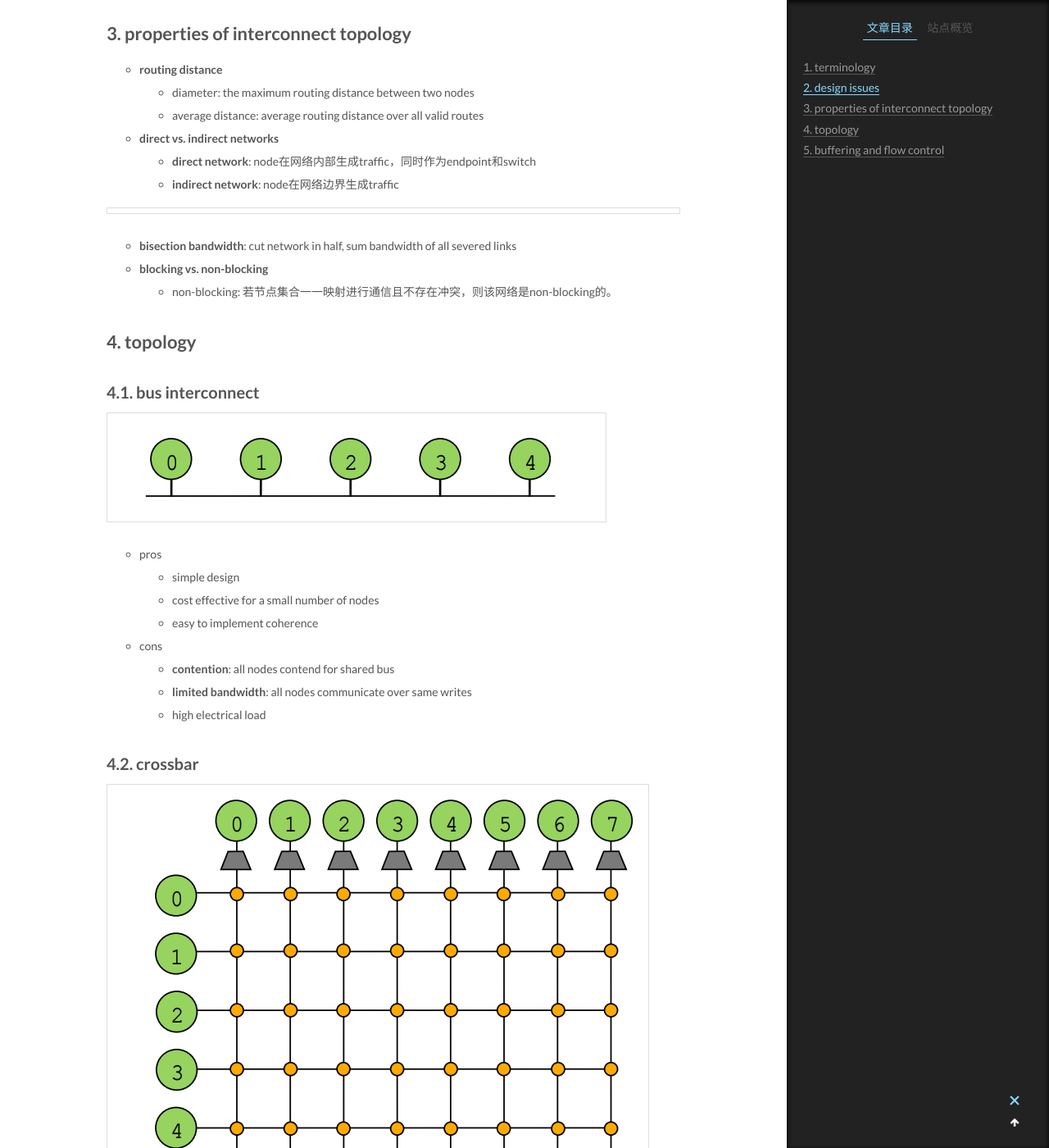
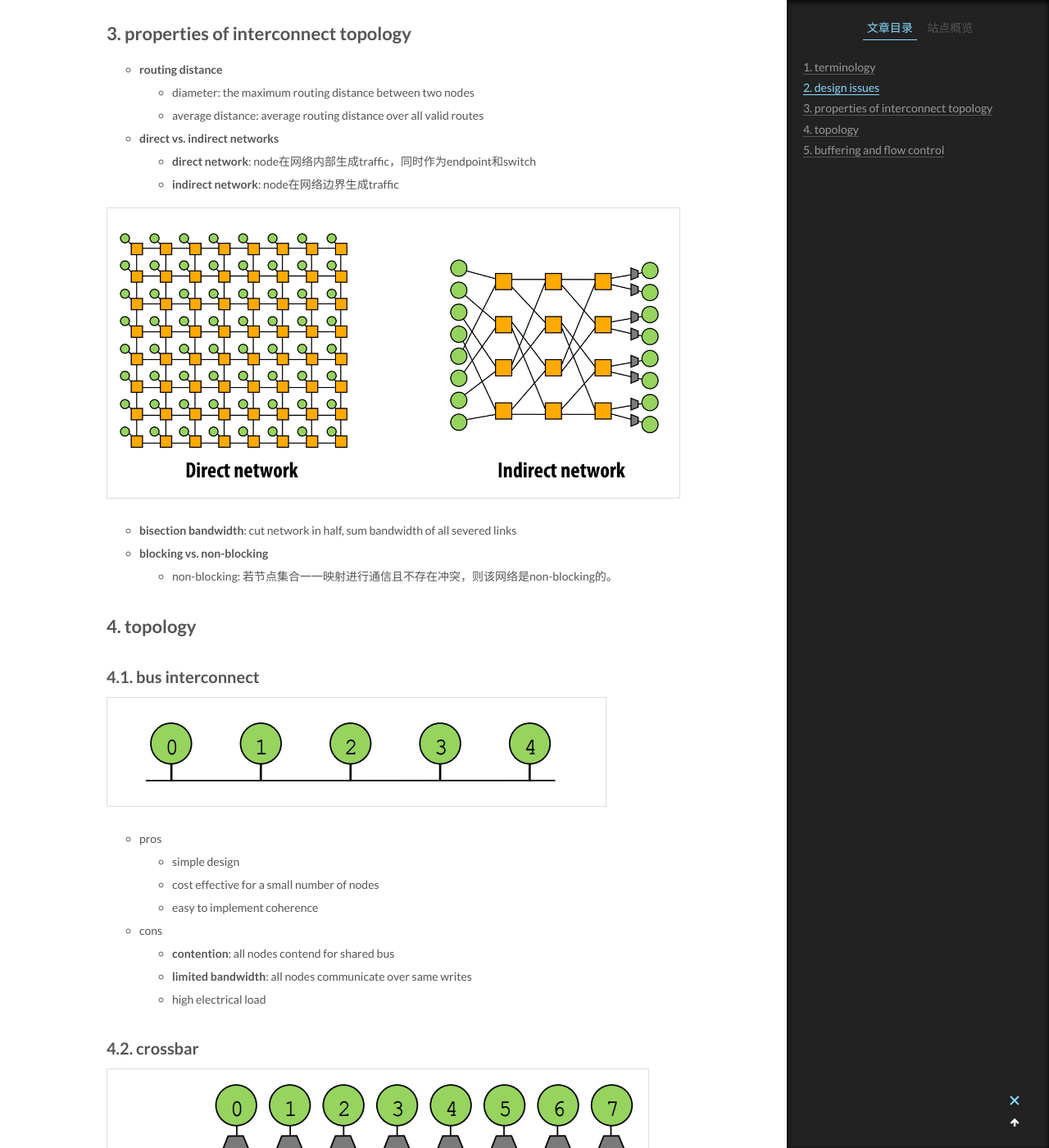
Before and after one commit to Willendless/willendless.github.io, a Jekyll site: the page built from _posts/2021-10-8-并行架构与编程（七）.md, in a window 1280 px wide and 1400 px high, scrolled down 2131 px. Shown: the whole window at 82% size. Built offline with Jekyll 4.4.1, drawn with Linux system fonts in a browser that asks for light colours; comment, search, counter and statistics services are not loaded.

Commit message:
chore: update ref

```diff
--- a/_posts/2021-10-8-并行架构与编程（七）.md
+++ b/_posts/2021-10-8-并行架构与编程（七）.md
@@ -50,7 +50,7 @@ General rule: **latency increases with load**.
   + **direct network**: node在网络内部生成traffic，同时作为endpoint和switch
   + **indirect network**: node在网络边界生成traffic
 
-![](../assets/images/pp/7-2.png)
+![](/assets/images/pp/7-2.png)
 
 + **bisection bandwidth**: cut network in half, sum bandwidth of all severed links
 + **blocking vs. non-blocking**
```
